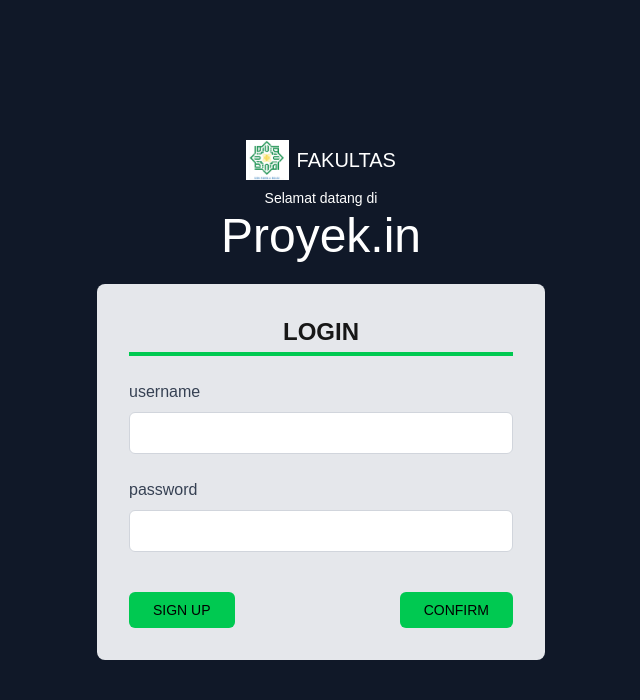
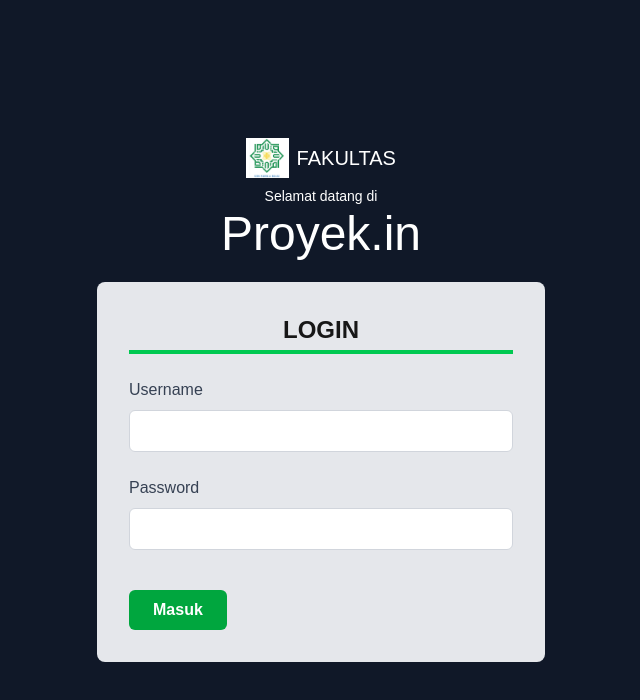
Before and after one commit to Nabilla19/UASPW, a Next.js app: page /login in a window 1280 px wide. Shown: the top 700 px of the page, without its empty margins (319-959 px from the left). Built offline with nearby package versions, Linux system fonts and the light colour scheme.

Commit message:
hilngin id_transaksi

```diff
--- a/pages/index.js
+++ b/pages/index.js
@@ -1,10 +1,13 @@
-import { useState } from 'react';
+import { useState, useEffect } from 'react';
+import { useRouter } from 'next/router';
 import Header from '../components/Header';
 import Footer from '../components/Footer';
 import Link from 'next/link';
-import { useRouter } from 'next/router';
+import Login from './login'; // Import komponen Login
 
 export default function Home() {
+  const [isLoggedIn, setIsLoggedIn] = useState(false);
+  const [isCheckingLogin, setIsCheckingLogin] = useState(true);
   const [showForm, setShowForm] = useState(false);
   const [searchParams, setSearchParams] = useState({
     kodeInfokus: '',
@@ -21,6 +24,21 @@ export default function Home() {
     { kode: "INF-2023-R101-005", merek: "Sony", seri: "SN-005", status: "Sedang dipakai" },
   ]);
   const router = useRouter();
+
+  useEffect(() => {
+    if (typeof window !== 'undefined') {
+      const loggedInStatus = localStorage.getItem('isLoggedIn');
+      console.log('Logged in status:', loggedInStatus); // Log status login
+      if (loggedInStatus === 'true') {
+        setIsLoggedIn(true);
+      } else {
+        router.replace('/login');
+      }
+      setIsCheckingLogin(false);
+    }
+  }, [router]);
+
+
 
   const toggleForm = () => {
     setShowForm(!showForm);
@@ -48,12 +66,22 @@ export default function Home() {
     setFilteredItems(filtered);
     setShowSearchPopup(false);
   };
+  if (isCheckingLogin) {
+    return (
+      <div className="min-h-screen flex items-center justify-center">
+        <p className="text-gray-600">Memuat...</p>
+      </div>
+    );
+  }
+
+  if (!isLoggedIn) {
+    return <Login />;
+  }
 
   return (
     <>
       <Header />
 
-      {/* Navbar */}
       <nav className="bg-gray-800 px-6 py-3 flex flex-col sm:flex-row items-center justify-between shadow-md">
         <div className="flex gap-6 items-center">
           <Link href="/" className="text-white font-bold text-lg">HOME</Link>
@@ -71,9 +99,7 @@ export default function Home() {
               className="pl-4 pr-10 py-2 rounded-lg bg-white text-black focus:outline-none"
               onClick={() => setShowSearchPopup(true)}
             />
-            <span className="absolute right-3 top-1/2 transform -translate-y-1/2 text-black">
-              🔍
-            </span>
+            <span className="absolute right-3 top-1/2 transform -translate-y-1/2 text-black">🔍</span>
           </div>
           <button
             onClick={toggleForm}
@@ -84,7 +110,6 @@ export default function Home() {
         </div>
       </nav>
 
-      {/* Search Popup */}
       {showSearchPopup && (
         <div className="flex justify-center mt-4">
           <div className="bg-white border border-gray-300 shadow-md p-6 rounded-lg w-full max-w-xl">
@@ -152,8 +177,6 @@ export default function Home() {
         </div>
       )}
 
-
-      {/* Form Proyektor Popup */}
       {showForm && (
         <div className="container mx-auto px-4 py-4">
           <div className="bg-white rounded-lg shadow-lg p-6 max-w-md mx-auto">
@@ -171,7 +194,6 @@ export default function Home() {
                 <label className="block text-gray-700 mb-2">Kode Seri Proyektor</label>
                 <input type="text" className="w-full px-4 py-2 border rounded-lg focus:outline-none focus:ring-2 focus:ring-blue-500" placeholder="Input Kode Seri Proyektor" />
               </div>
-
               <div className="flex justify-between">
                 <button
                   type="button"
@@ -194,8 +216,6 @@ export default function Home() {
             <div className="py-3 border-r border-gray-300">No. Seri</div>
             <div className="py-3">Status</div>
           </div>
-
-          {/* Display filtered items */}
           {filteredItems.map((item, index) => (
             <div key={index} className="grid grid-cols-4 border-t border-gray-200 text-center hover:bg-gray-50 transition">
               <div className="py-3 border-r border-gray-200">{item.kode}</div>
--- a/pages/login.js
+++ b/pages/login.js
@@ -2,19 +2,25 @@ import { useState } from 'react';
 import { useRouter } from 'next/router';
 
 export default function Login() {
+  const [isLoggedIn, setIsLoggedIn] = useState(false);
   const [activeTab, setActiveTab] = useState('login');
   const router = useRouter();
 
-  const handleLoginSubmit = (e) => {
+  const handleLoginSubmit = async (e) => {
     e.preventDefault();
-    router.push('/');
+    // Simpan status login di localStorage
+    localStorage.setItem('isLoggedIn', 'true');
+    setIsLoggedIn(true);
+
+    // Ganti push menjadi replace agar user tidak bisa kembali ke halaman login setelah login
+    router.replace('/');
   };
+
 
   return (
     <div className="min-h-screen bg-gray-900 flex items-center justify-center">
       <div className="container mx-auto px-4">
         {activeTab === 'login' ? (
-
           <div className="max-w-md mx-auto">
             <div className="mb-6 text-center">
               <div className="flex items-center justify-center mb-2">
@@ -33,7 +39,7 @@ export default function Login() {
 
               <form className="space-y-6" onSubmit={handleLoginSubmit}>
                 <div>
-                  <label className="block text-gray-700 font-medium mb-2">username</label>
+                  <label className="block text-gray-700 font-medium mb-2">Username</label>
                   <input
                     type="text"
                     className="w-full px-3 py-2 bg-white border border-gray-300 rounded-md focus:outline-none"
@@ -42,7 +48,7 @@ export default function Login() {
                 </div>
 
                 <div>
-                  <label className="block text-gray-700 font-medium mb-2">password</label>
+                  <label className="block text-gray-700 font-medium mb-2">Password</label>
                   <input
                     type="password"
                     className="w-full px-3 py-2 bg-white border border-gray-300 rounded-md focus:outline-none"
@@ -52,28 +58,16 @@ export default function Login() {
 
                 <div className="flex justify-between pt-4">
                   <button
-                    type="button"
-                    onClick={() => setActiveTab('signup')}
-                    className="bg-green-500 hover:bg-green-600 text-black px-6 py-2 rounded-md text-sm font-medium"
+                    type="submit"
+                    className="bg-green-600 hover:bg-green-700 text-white font-semibold py-2 px-6 rounded-md transition duration-300"
                   >
-                    SIGN UP
-                  </button>
-
-                  <button
-                    type="submit"
-                    className="bg-green-500 hover:bg-green-600 text-black px-6 py-2 rounded-md text-sm font-medium"
-                  >
-                    CONFIRM
+                    Masuk
                   </button>
                 </div>
               </form>
             </div>
           </div>
-        ) : (
-          <div className="max-w-md mx-auto">
-            {}
-          </div>
-        )}
+        ) : null}
       </div>
     </div>
   );
```
Lines whose indentation alone changed are shown as unchanged.
